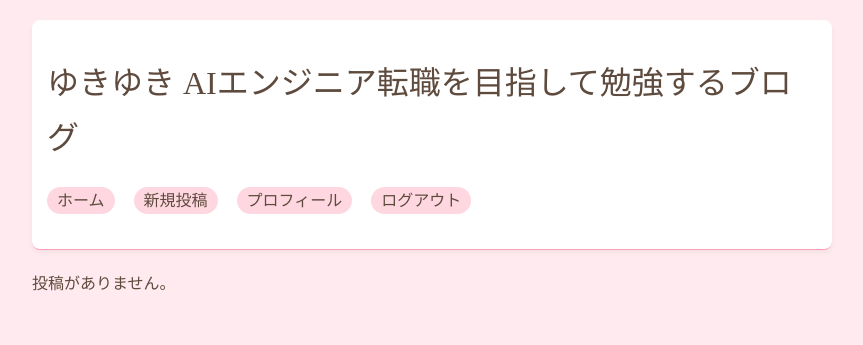
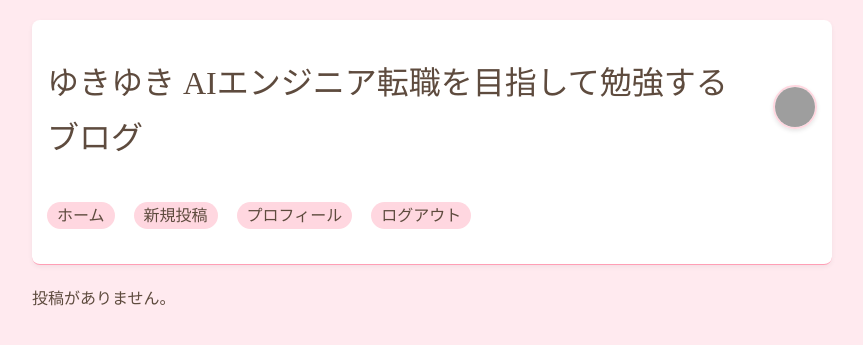
Before and after one commit to Forbusinessuseyukikoishiguro/DjangoBlogNew, a Django app: page /myblog/ in a window 1280 px wide. Shown: the top 345 px of the page, without its empty margins (208-1071 px from the left). Run offline with Django 5.2, Linux system fonts and the light colour scheme; the visitor is signed in with stand-in values (Sample User, id 1); data that the repository does not hold is empty; grey boxes are pictures that could not be loaded.

Commit message:
032211801_プロフィール画像追加とレイアウト保持

```diff
--- a/blog/templates/blog/base.html
+++ b/blog/templates/blog/base.html
@@ -1,3 +1,4 @@
+{% load static %}
 <!DOCTYPE html>
 <html>
 <head>
@@ -201,7 +202,6 @@
             font-size: 0.9em;
         }
 
-
         /* プロフィールページのスタイル */
         .profile-section {
             background-color: white;
@@ -237,7 +237,6 @@
             margin-left: 10px;
         }
 
-
         /* プロフィール画像スタイル */
         .profile-image {
             margin-right: 20px;
@@ -261,11 +260,58 @@
         .profile-info {
             flex: 1;
         }
+
+        /* ヘッダータイトルとプロフィール画像のレイアウト */
+        .header-title-row {
+            display: flex;
+            align-items: center;
+            margin-bottom: 15px;
+        }
+
+        .header-title {
+            flex: 1;
+        }
+
+        .header-profile {
+            margin-left: 15px;
+        }
+
+        .header-profile-img {
+            width: 40px;
+            height: 40px;
+            object-fit: cover;
+            border-radius: 50%;
+            border: 2px solid var(--sakura-medium);
+            box-shadow: 0 2px 4px rgba(0,0,0,0.1);
+            transition: transform 0.2s;
+        }
+
+        .header-profile-img:hover {
+            transform: scale(1.1);
+            border-color: var(--sakura-dark);
+        }
     </style>
 </head>
 <body>
     <header>
+        <div class="header-title-row">
+            <div class="header-title">
                 <h1><a href="{% url 'blog-home' %}">ゆきゆき AIエンジニア転職を目指して勉強するブログ</a></h1>
+            </div>
+
+            {% if user.is_authenticated %}
+            <div class="header-profile">
+                <a href="{% url 'profile' %}">
+                    {% if user.profile.image %}
+                        <img src="{{ user.profile.image.url }}" alt="{{ user.username }}のプロフィール" class="header-profile-img">
+                    {% else %}
+                        <img src="{% static 'default.jpg' %}" alt="{{ user.username }}のプロフィール" class="header-profile-img">
+                    {% endif %}
+                </a>
+            </div>
+            {% endif %}
+        </div>
+
         <nav>
             <a href="{% url 'blog-home' %}">ホーム</a>
             {% if user.is_authenticated %}
```
Lines whose indentation alone changed are shown as unchanged.
